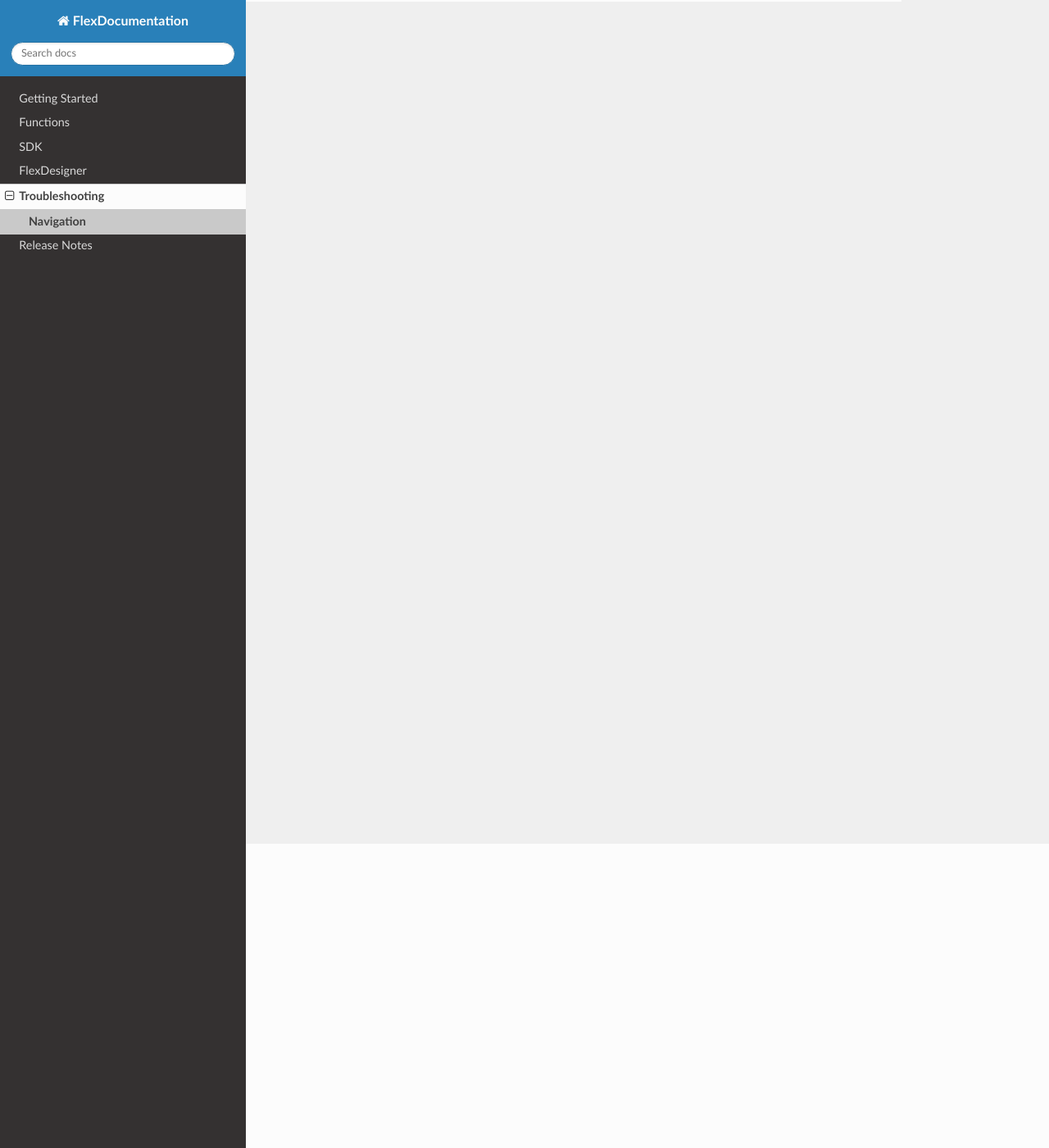
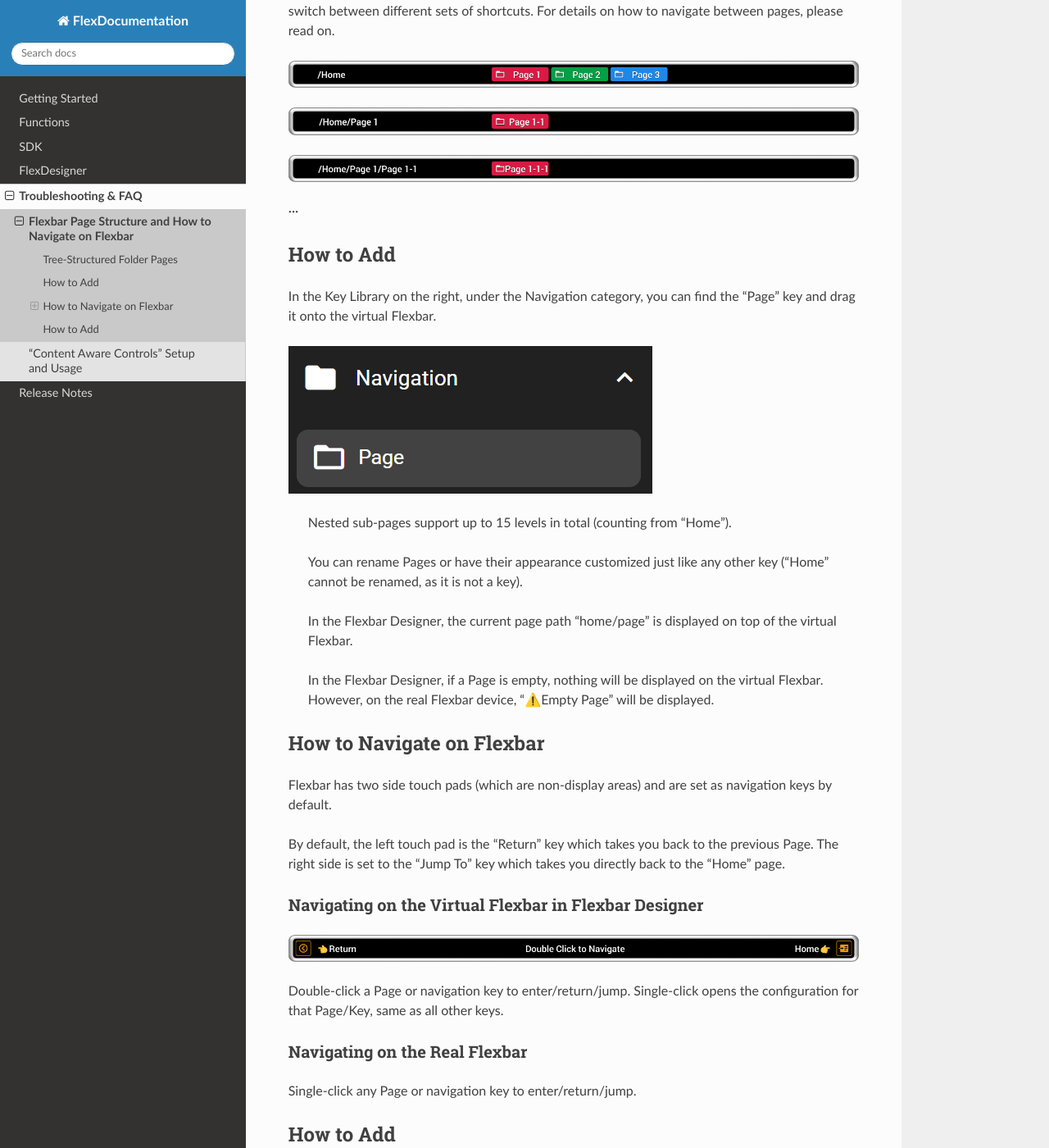
Before and after one commit to ENIAC-Tech/FlexDocumentation, a Sphinx documentation site: the page built from docs/source/troubleshoting/navigation.md, in a window 1280 px wide and 1400 px high, scrolled down 371 px. Shown: the whole window at 82% size. Built offline with Sphinx 7.4.7 and the Read the Docs theme 3.1.0, drawn with Linux system fonts in a browser that asks for light colours; pages that are not in the unit, such as notebooks, are missing from menus; some of the changed text lies outside the part shown.

Commit message:
add navigation, content aware controls, and performance chart setup

```diff
--- a/docs/source/troubleshoting/index.rst
+++ b/docs/source/troubleshoting/index.rst
@@ -1,10 +1,11 @@
-Troubleshooting
-===============
+Troubleshooting & FAQ
+====================
 
-This section contains troubleshooting guides for common issues.
+This section contains troubleshooting guides and frequently asked questions.
 
 .. toctree::
    :maxdepth: 2
-   :caption: Troubleshooting:
+   :caption: Troubleshooting & FAQ
 
    navigation.md
+   content_aware_controls.md
--- a/docs/source/troubleshoting/navigation.md
+++ b/docs/source/troubleshoting/navigation.md
@@ -1,3 +1,56 @@
-# Navigation
+## Flexbar Page Structure and How to Navigate on Flexbar
 
-TBD
+### Tree-Structured Folder Pages
+
+Flexbar uses a tree like Pages (folder) structure to contain and manage all keys. When you power up Flexbar, it starts on the default "Home" page. On any page, you can add keys or drag in a sub-page called "Pages." You can even add more nested "Page" inside another "Page." This is similar to managing folders on a computer, giving you the freedom to create, categorize, store, and quickly switch between different sets of shortcuts. For details on how to navigate between pages, please read on.
+
+![1743734044556](image/navigation/1743734044556.png)
+
+![1743734049690](image/navigation/1743734049690.png)
+
+![1743734054459](image/navigation/1743734054459.png)
+
+···
+
+### How to Add
+
+In the Key Library on the right, under the Navigation category, you can find the "Page" key and drag it onto the virtual Flexbar.
+
+![1743734083123](image/navigation/1743734083123.png)
+
+> Nested sub-pages support up to 15 levels in total (counting from "Home").
+>
+> You can rename Pages or have their appearance customized just like any other key ("Home" cannot be renamed, as it is not a key).
+>
+> In the Flexbar Designer, the current page path "home/page" is displayed on top of the virtual Flexbar.
+>
+> In the Flexbar Designer, if a Page is empty, nothing will be displayed on the virtual Flexbar. However, on the real Flexbar device, "⚠️Empty Page" will be displayed.
+
+### How to Navigate on Flexbar
+
+Flexbar has two side touch pads (which are non-display areas) and are set as navigation keys by default.
+
+By default, the left touch pad is the "Return" key which takes you back to the previous Page. The right side is set to the "Jump To" key which takes you directly back to the "Home" page.
+
+#### Navigating on the Virtual Flexbar in Flexbar Designer
+
+![1743734349089](image/navigation/1743734349089.png)
+
+Double-click a Page or navigation key to enter/return/jump.
+Single-click opens the configuration for that Page/Key, same as all other keys.
+
+#### Navigating on the Real Flexbar
+
+Single-click any Page or navigation key to enter/return/jump.
+
+### How to Add
+
+You can find "Return" and "Jump To" keys in the Key Library under the Navigation category on the right. Simply drag them onto the virtual Flexbar.
+
+![1743734366773](image/navigation/1743734366773.png)
+
+> "Jump To" can jump to any path in Flexbar. Set it under the "Function" tab in its configuration.
+>
+> The side touch pads can be assigned different functions. When you open the drawer, place a key closest to the touch pad to have the touch pad perform that key’s function. For more details, see the "Touch Pad and Drawer" chapter.
+>
+> When you flip the Flexbar screen in "Flexbar Setting", the touch pads’ functions also flip accordingly.
```
Also changed, not shown: docs/source/functions/gadgets/performance_chart.md (+14 -0 lines), docs/source/troubleshoting/content_aware_controls.md (added, +53 -0 lines), docs/source/functions/gadgets/image/performance_chart/1743732409096.png (added), docs/source/functions/gadgets/image/performance_chart/1743732830596.png (added), docs/source/troubleshoting/image/content_aware_controls/1743733850920.png (added), docs/source/troubleshoting/image/content_aware_controls/1743733967747.png (added), docs/source/troubleshoting/image/content_aware_controls/1743733975174.png (added), docs/source/troubleshoting/image/content_aware_controls/1743733988401.png (added), docs/source/troubleshoting/image/navigation/1743734044556.png (added), docs/source/troubleshoting/image/navigation/1743734049690.png (added), docs/source/troubleshoting/image/navigation/1743734054459.png (added), docs/source/troubleshoting/image/navigation/1743734083123.png (added), docs/source/troubleshoting/image/navigation/1743734100087.png (added), docs/source/troubleshoting/image/navigation/1743734269488.png (added), 2 more files.
